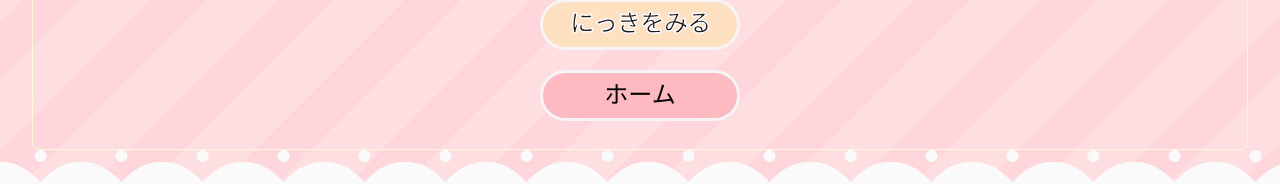
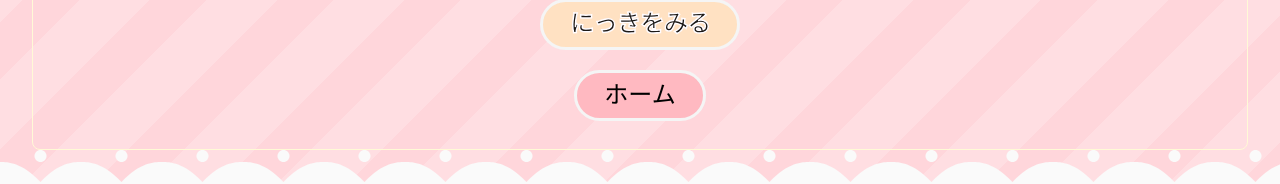
Before and after one commit to KaguraGateway/UniversalSwapDiary, a Next.js app: page /success in a window 1280 px wide. Shown: the part 430-614 px from the top of the page. Built offline with nearby package versions, Linux system fonts and the light colour scheme; a web font is replaced by a local one.

Commit message:
feat: success button fix

```diff
--- a/app/success/page.tsx
+++ b/app/success/page.tsx
@@ -2,6 +2,7 @@ import KawaiiPage from '../components/layout/KawaiiPage'
 import Image from 'next/image'
 import { KawaiiTitle } from '@/ui/KawaiiTitle'
 import { KawaiiButton } from '@/ui/KawaiiButton'
+import Link from 'next/link'
 
 const success = () => {
     return (
@@ -12,8 +13,8 @@ const success = () => {
                     <KawaiiTitle color={'#7A5648'} size={'3xl'}>こうかんしました</KawaiiTitle>
                 </div>
                 <div className="mt-[80px] flex items-center flex-col gap-y-5">
-                    <KawaiiButton color={'#E9C6A3'} border={true} className='border-[#E9C6A3] bg-[#FFE1C2] border-4'><KawaiiTitle size={'2xl'}>にっきをみる</KawaiiTitle></KawaiiButton>
-                    <KawaiiButton color={'#7A5648'} border={true} className='border-4'>ホーム</KawaiiButton>
+                    <Link href={"/memory"}><KawaiiButton color={'#E9C6A3'} border={true} className='border-[#E9C6A3] bg-[#FFE1C2] border-4'><KawaiiTitle size={'2xl'}>にっきをみる</KawaiiTitle></KawaiiButton></Link>
+                    <Link href={"/home"}> <KawaiiButton color={'#7A5648'} border={true} className='border-4'>ホーム</KawaiiButton></Link>
                 </div>
             </div>
         </>
```
